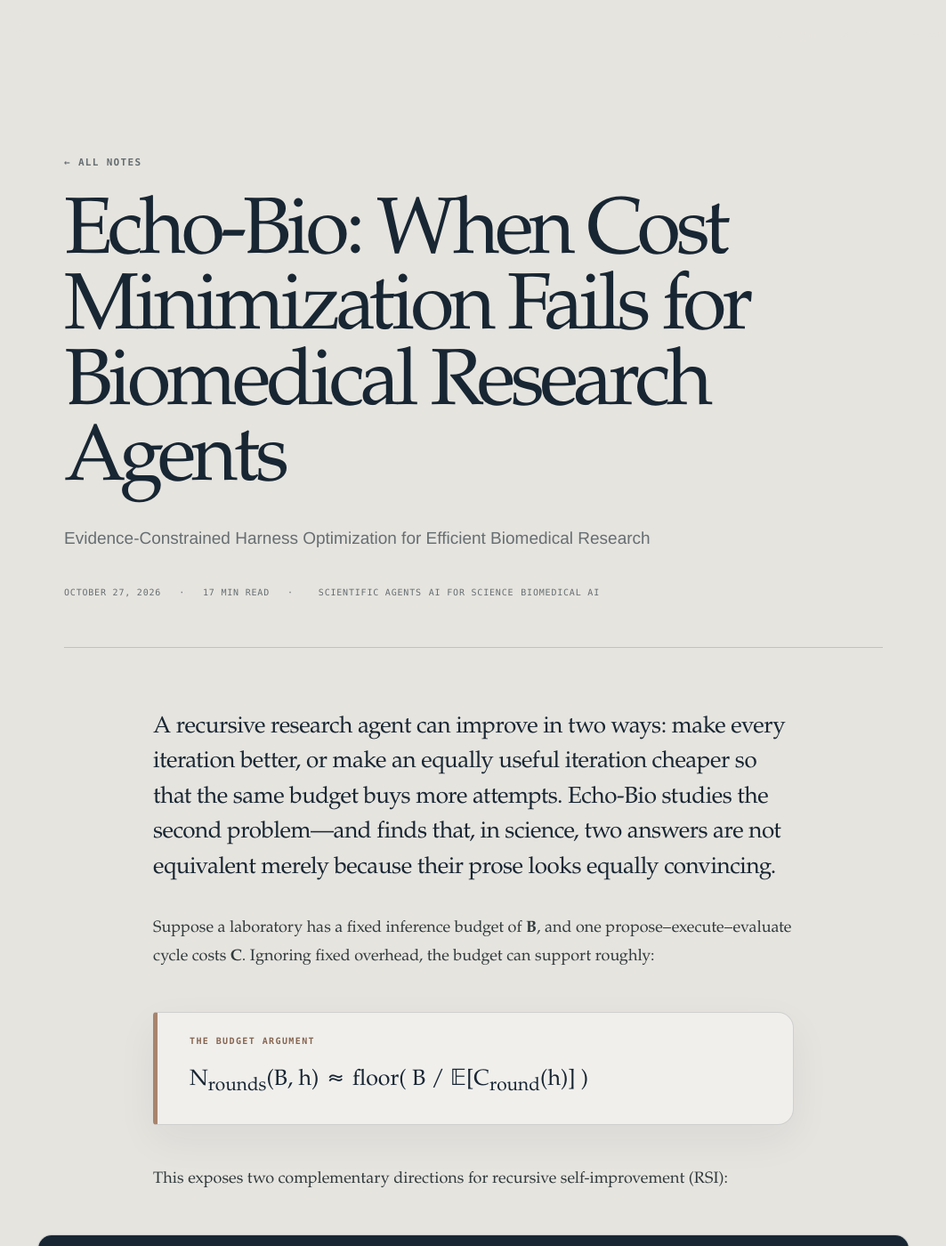
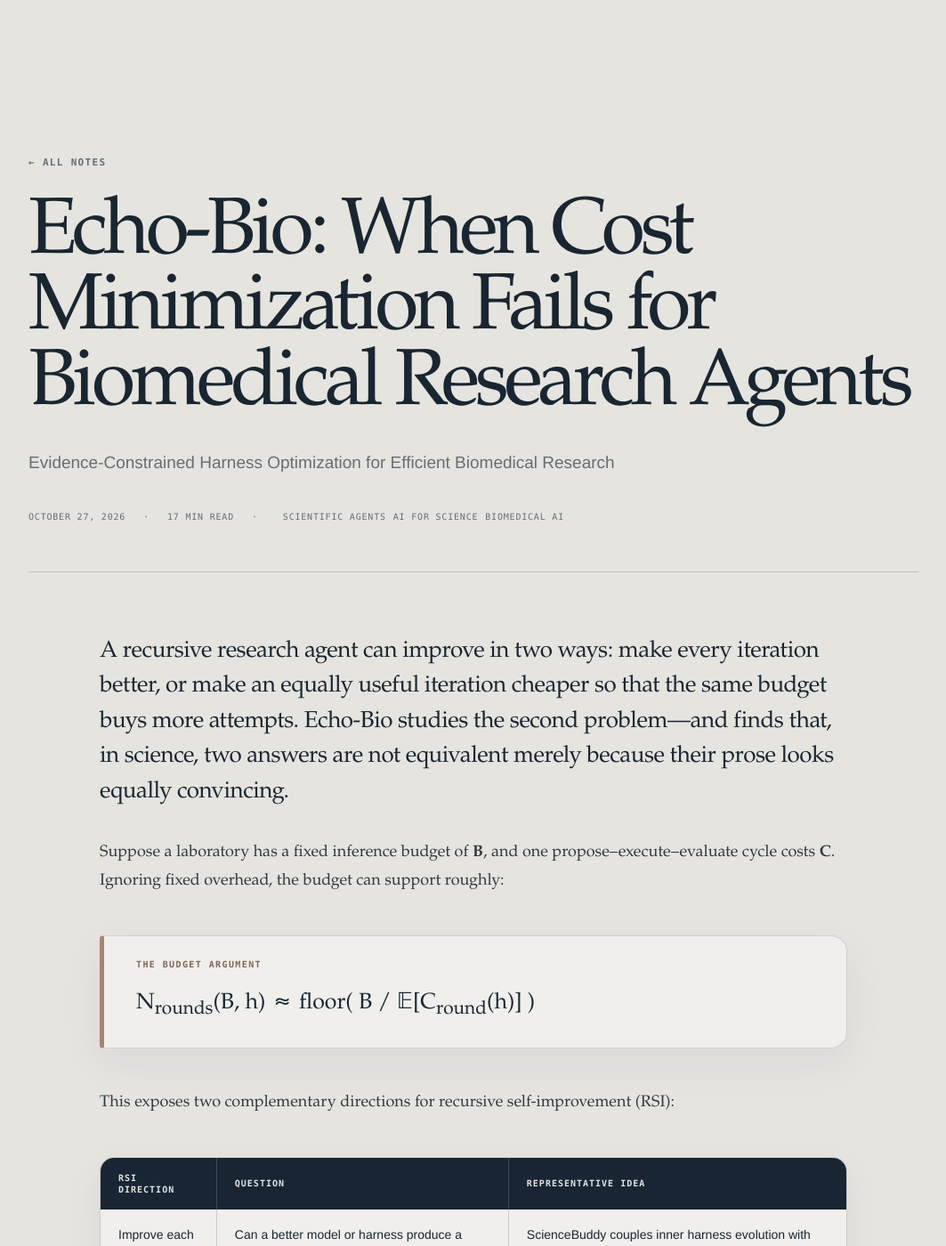
Before and after one commit to Zimiao1025/Zimiao1025.github.io, a Jekyll site: the page built from _posts/2026-10-27-cheapest-research-agent-was-the-wrong-winner.md, in a window 1280 px wide and 1400 px high. Shown: the whole window at 89% size, without its empty margins (108-1171 px from the left). Built offline with Jekyll 4.4.1, drawn with Linux system fonts in a browser that asks for light colours; some of the changed text lies outside the part shown.

Commit message:
Align Echo-Bio article layout

```diff
--- a/_posts/2026-10-27-cheapest-research-agent-was-the-wrong-winner.md
+++ b/_posts/2026-10-27-cheapest-research-agent-was-the-wrong-winner.md
@@ -56,15 +56,22 @@
 Echo-Bio does not train a new biomedical model. It asks whether the **harness** around the same research policy can execute this loop more efficiently.
 
 <div class="table-scroll">
-<table class="result-table">
+<table class="result-table experiment-control-table">
   <thead><tr><th>Held fixed in both arms</th><th>Allowed to change</th></tr></thead>
   <tbody>
-    <tr><td>Biomedical research policy and base model</td><td rowspan="6">One registered harness mechanism—for example, how completion is represented and when the research loop is allowed to stop.</td></tr>
-    <tr><td>Provider, thinking policy, request budget, and price snapshot</td></tr>
-    <tr><td>Scientific runtime, dependencies, data mounts, and execution limits</td></tr>
-    <tr><td>Task bytes and pre-treatment resource context</td></tr>
-    <tr><td>Observer, execution receipts, artifact store, and replay rules</td></tr>
-    <tr><td>Hidden scientific verifier and rubric</td></tr>
+    <tr>
+      <td>
+        <ul class="table-cell-list">
+          <li>Biomedical research policy and base model</li>
+          <li>Provider, thinking policy, request budget, and price snapshot</li>
+          <li>Scientific runtime, dependencies, data mounts, and execution limits</li>
+          <li>Task bytes and pre-treatment resource context</li>
+          <li>Observer, execution receipts, artifact store, and replay rules</li>
+          <li>Hidden scientific verifier and rubric</li>
+        </ul>
+      </td>
+      <td class="treatment-cell"><strong>One registered harness mechanism</strong><span>For example, how completion is represented and when the research loop is allowed to stop.</span></td>
+    </tr>
   </tbody>
 </table>
 </div>
--- a/assets/css/main.css
+++ b/assets/css/main.css
@@ -325,15 +325,15 @@
 .topic-marquee i { color: var(--acid); font: normal 15px var(--sans); }
 
 /* ---------- Individual posts ---------- */
-.post { max-width: 920px; padding-top: 172px; padding-bottom: 130px; }
+.post { max-width: 1000px; padding-top: 172px; padding-bottom: 130px; }
 .back-link { color: var(--muted); }
 .post-header { padding-bottom: 56px; border-bottom: 1px solid var(--line); }
 .post-header h1 { margin: 32px 0 28px; font: 400 clamp(54px, 7vw, 94px)/.95 var(--serif); letter-spacing: -.055em; }
-.post-deck { max-width: 720px; color: var(--muted); font-size: 19px; line-height: 1.55; }
+.post-deck { max-width: 840px; color: var(--muted); font-size: 19px; line-height: 1.55; }
 .post-meta { display: flex; flex-wrap: wrap; align-items: center; gap: 20px; margin-top: 40px; color: var(--muted); font: 500 10px var(--mono); text-transform: uppercase; letter-spacing: .08em; }
 .post-meta > * + *::before { content: "·"; margin-right: 20px; }
 .post-tags { display: inline-flex; gap: 8px; }
-.post-content { max-width: 720px; margin: 70px auto 0; color: #303a3c; font: 18px/1.82 var(--serif); }
+.post-content { max-width: 840px; margin: 70px auto 0; color: #303a3c; font: 18px/1.78 var(--serif); }
 .post-content h2 { margin: 2em 0 .7em; color: var(--ink); font: 400 40px/1.1 var(--serif); letter-spacing: -.035em; }
 .post-content h3 { margin-top: 1.8em; color: var(--ink); font-size: 25px; line-height: 1.25; }
 .post-content a { text-decoration: underline; text-decoration-color: var(--blue); text-underline-offset: 3px; }
@@ -348,9 +348,7 @@
 .post-content li { margin-bottom: .48em; }
 .post-figure { margin: 2.8em 0; }
 .post-figure-wide {
-  width: min(1080px, calc(100vw - 64px));
-  margin-left: 50%;
-  transform: translateX(-50%);
+  width: 100%;
 }
 .post-figure img { width: 100%; height: auto; border: 1px solid var(--line); border-radius: 18px; box-shadow: 0 24px 70px rgba(24, 38, 51, .10); }
 .post-figure figcaption { max-width: 760px; margin: 16px auto 0; color: var(--muted); font: 13px/1.6 var(--sans); text-align: center; }
@@ -366,7 +364,7 @@
   box-shadow: 0 16px 45px rgba(24, 38, 51, .06);
 }
 .formula-label { margin-bottom: 19px; color: #866550; font: 700 10px/1.2 var(--mono); letter-spacing: .14em; text-transform: uppercase; }
-.formula-main { overflow-x: auto; font: 400 25px/1.55 var(--serif); white-space: nowrap; }
+.formula-main { overflow-wrap: anywhere; font: 400 25px/1.55 var(--serif); white-space: normal; }
 .formula-rule { height: 1px; margin: 20px 0; background: var(--line); }
 .formula-constraints { display: grid; gap: 9px; color: var(--ink-soft); font: 16px/1.5 var(--mono); }
 .formula-card-compact { padding-block: 26px; }
@@ -379,19 +377,33 @@
 .reader-note { margin: 2.4em 0; padding: 24px 28px; border: 1px solid rgba(97, 120, 140, .38); border-radius: 14px; color: var(--ink-soft); background: rgba(97, 120, 140, .09); font: 15px/1.65 var(--sans); }
 .reader-note strong { color: var(--ink); }
 .table-scroll {
-  width: min(980px, calc(100vw - 64px));
-  margin: 2.5em 0 2.5em 50%;
+  width: 100%;
+  margin: 2.5em 0;
   overflow-x: auto;
-  transform: translateX(-50%);
   border: 1px solid var(--line);
   border-radius: 16px;
   background: var(--paper-bright);
+  box-shadow: 0 16px 42px rgba(24, 38, 51, .055);
 }
-.post-content table { width: 100%; border-collapse: collapse; color: var(--ink); font: 14px/1.55 var(--sans); }
-.post-content th { padding: 17px 20px; color: var(--paper); background: var(--ink); font: 700 10px/1.3 var(--mono); letter-spacing: .1em; text-align: left; text-transform: uppercase; }
+.post-content table { width: 100%; min-width: 680px; border-collapse: separate; border-spacing: 0; color: var(--ink); font: 14px/1.55 var(--sans); }
+.post-content th { padding: 16px 20px; color: var(--paper); background: var(--ink); font: 700 10px/1.3 var(--mono); letter-spacing: .1em; text-align: left; text-transform: uppercase; }
+.post-content th + th { border-left: 1px solid rgba(230, 228, 223, .18); }
 .post-content td { padding: 18px 20px; border-bottom: 1px solid var(--line); vertical-align: top; }
+.post-content td + td { border-left: 1px solid var(--line); }
 .post-content tbody tr:last-child td { border-bottom: 0; }
 .post-content tbody tr:nth-child(even) { background: rgba(24, 38, 51, .025); }
+.experiment-control-table { table-layout: fixed; }
+.experiment-control-table th:first-child, .experiment-control-table td:first-child { width: 60%; }
+.table-cell-list { display: grid; gap: 0; margin: 0; padding: 0 !important; list-style: none; }
+.table-cell-list li { position: relative; margin: 0 !important; padding: 12px 0 12px 22px; border-bottom: 1px solid rgba(24, 38, 51, .11); }
+.table-cell-list li:first-child { padding-top: 2px; }
+.table-cell-list li:last-child { padding-bottom: 2px; border-bottom: 0; }
+.table-cell-list li::before { position: absolute; top: 20px; left: 1px; width: 6px; height: 6px; border-radius: 50%; background: var(--mint); content: ""; }
+.table-cell-list li:first-child::before { top: 10px; }
+.treatment-cell { vertical-align: middle !important; background: rgba(82, 110, 104, .075); }
+.treatment-cell strong, .treatment-cell span { display: block; }
+.treatment-cell strong { margin-bottom: 12px; color: var(--ink); font: 650 17px/1.35 var(--sans); }
+.treatment-cell span { color: var(--muted); font: 14px/1.65 var(--sans); }
 .evidence-table th:first-child, .evidence-table td:first-child { width: 72px; text-align: center; }
 .level-chip { display: inline-grid; place-items: center; width: 38px; height: 38px; border-radius: 50%; color: var(--paper); background: var(--mint); font: 700 11px var(--mono); }
 .metric-good { color: var(--mint); font-weight: 750; white-space: nowrap; }
@@ -403,7 +415,7 @@
 .key-result-label { color: var(--acid); font: 700 10px/1.2 var(--mono); letter-spacing: .12em; text-transform: uppercase; }
 .key-result strong { margin: 7px 0; color: var(--paper); font: 400 64px/1 var(--serif); letter-spacing: -.04em; }
 .key-result > span:last-child { color: rgba(230, 228, 223, .64); font: 14px/1.5 var(--sans); }
-.claim-grid { display: grid; grid-template-columns: 1fr 1fr; gap: 16px; width: min(980px, calc(100vw - 64px)); margin: 2.8em 0 2.8em 50%; transform: translateX(-50%); }
+.claim-grid { display: grid; grid-template-columns: 1fr 1fr; gap: 16px; width: 100%; margin: 2.8em 0; }
 .claim-panel { min-width: 0; padding: 30px; border-radius: 18px; }
 .claim-panel h3 { margin: 0 0 22px; font: 400 28px/1.15 var(--serif); }
 .claim-panel ul { margin: 0; padding-left: 1.1em; font: 14px/1.65 var(--sans); }
@@ -412,7 +424,7 @@
 .claim-panel-supported li::marker { color: var(--acid); }
 .claim-panel-limited { color: var(--ink); border: 1px solid rgba(134, 101, 80, .35); background: rgba(168, 132, 109, .12); }
 .claim-panel-limited li::marker { color: #866550; }
-.metric-strip { display: grid; grid-template-columns: repeat(4, 1fr); width: min(1080px, calc(100vw - 64px)); margin: 2.8em 0 2.8em 50%; overflow: hidden; transform: translateX(-50%); border: 1px solid var(--line); border-radius: 18px; background: var(--paper-bright); }
+.metric-strip { display: grid; grid-template-columns: repeat(4, 1fr); width: 100%; margin: 2.8em 0; overflow: hidden; border: 1px solid var(--line); border-radius: 18px; background: var(--paper-bright); }
 .metric-strip div { min-height: 160px; padding: 26px 22px; border-right: 1px solid var(--line); }
 .metric-strip div:last-child { border-right: 0; }
 .metric-strip strong { display: block; color: var(--ink); font: 400 37px/1 var(--serif); letter-spacing: -.035em; }
@@ -421,7 +433,7 @@
 .takeaway-list > div { display: grid; grid-template-columns: 56px 1fr; gap: 22px; padding: 23px 0; border-bottom: 1px solid var(--line); }
 .takeaway-list span { display: grid; place-items: center; width: 42px; height: 42px; border: 1px solid var(--line); border-radius: 50%; color: #866550; font: 700 10px var(--mono); }
 .takeaway-list p { margin: 2px 0 0; font-size: 17px; line-height: 1.65; }
-.post-end { max-width: 720px; margin: 80px auto 0; padding-top: 36px; border-top: 1px solid var(--line); }
+.post-end { max-width: 840px; margin: 80px auto 0; padding-top: 36px; border-top: 1px solid var(--line); }
 .post-end p { color: var(--muted); font: 16px/1.65 var(--serif); }
 
 /* ---------- Responsive ---------- */
@@ -512,7 +524,7 @@
   .post-content { font-size: 17px; }
   .post-content h2 { font-size: 34px; }
   .post-lede { font-size: 23px; }
-  .post-figure-wide, .table-scroll, .claim-grid, .metric-strip { width: calc(100vw - 36px); }
+  .post-figure-wide, .table-scroll, .claim-grid, .metric-strip { width: 100%; }
   .formula-card { padding: 26px 22px; }
   .formula-main { font-size: 20px; }
   .formula-constraints { font-size: 13px; }
```
